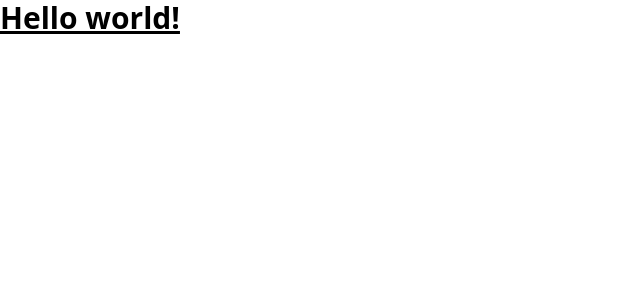
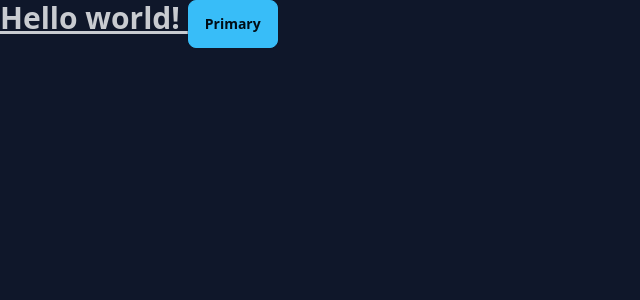
Before and after one commit to vdroid1331/CRM_React, a React (Vite) app: page / in a window 1280 px wide. Shown: the top 300 px of the page, without its empty margins (0-640 px from the left). Built offline with nearby package versions, Linux system fonts and the light colour scheme.

Commit message:
integrated daisyui plugin with night theme in our app

```diff
--- a/package.json
+++ b/package.json
@@ -10,6 +10,7 @@
     "preview": "vite preview"
   },
   "dependencies": {
+    "daisyui": "^4.12.10",
     "react": "^18.3.1",
     "react-dom": "^18.3.1"
   },
--- a/src/App.jsx
+++ b/src/App.jsx
@@ -1,7 +1,11 @@
 import "./App.css";
 
 function App() {
-  return <h1 className="text-3xl font-bold underline">Hello world!</h1>;
+  return (
+    <h1 className="text-3xl font-bold underline">
+      Hello world! <button className="btn btn-primary">Primary</button>
+    </h1>
+  );
 }
 
 export default App;
--- a/tailwind.config.js
+++ b/tailwind.config.js
@@ -4,5 +4,8 @@ export default {
   theme: {
     extend: {},
   },
-  plugins: [],
+  plugins: [require("daisyui")],
+  daisyui: {
+    themes: ["night"],
+  },
 };
```
Also changed, not shown: 1 other file (tests, documents, lock files or other folders).
